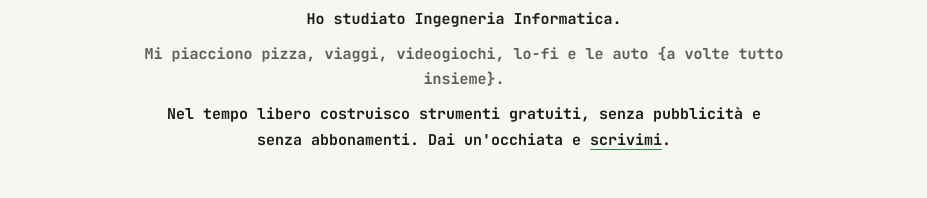
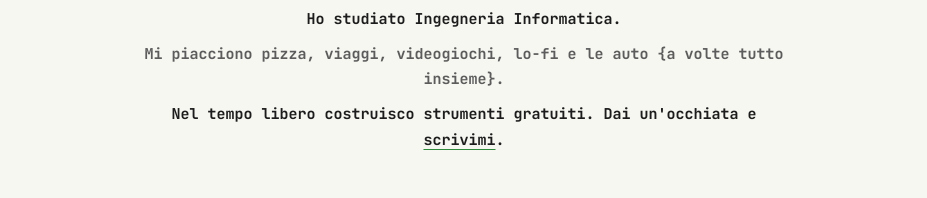
Before and after one commit to Leixien/Leixien.github.io, a plain HTML site: page index.html in a window 1280 px wide. Shown: the part 285-483 px from the top of the page, without its empty margins (176-1103 px from the left). Drawn offline with Linux system fonts and the light colour scheme.

Commit message:
Shorten the intro

```diff
--- a/index.html
+++ b/index.html
@@ -61,7 +61,7 @@
       <p>Yo! Sono uno sviluppatore software, alias <b>Leixien</b>.</p>
       <p>Ho studiato Ingegneria Informatica.</p>
       <p class="muted">Mi piacciono pizza, viaggi, videogiochi, lo-fi e le auto {a volte tutto insieme}.</p>
-      <p>Nel tempo libero costruisco strumenti gratuiti, senza pubblicità e senza abbonamenti. Dai un'occhiata e <a href="#link">scrivimi</a>.</p>
+      <p>Nel tempo libero costruisco strumenti gratuiti. Dai un'occhiata e <a href="#link">scrivimi</a>.</p>
     </div>
 
     <h2 id="progetti">💡 Progetti</h2>
```
Also changed, not shown: en/index.html (+1 -1 lines).
